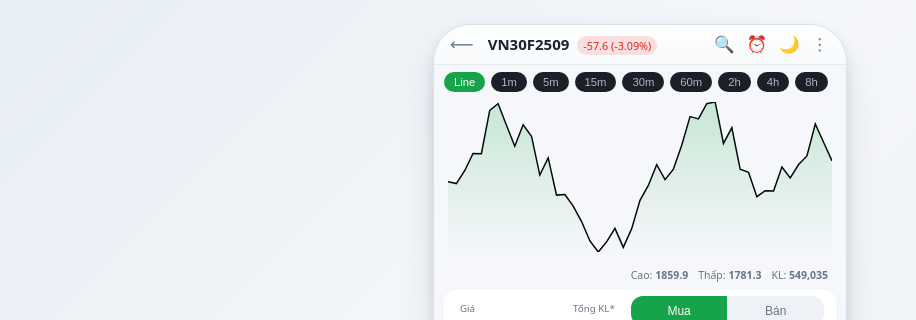
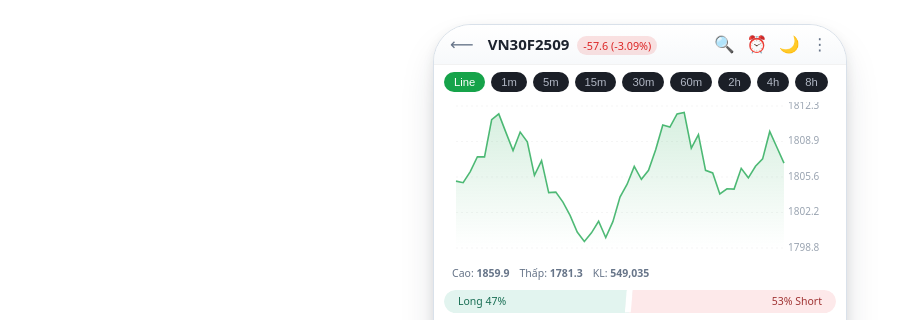
Before and after one commit to SSI-Digital/iboard-future-trading, a plain HTML site: page index.html in a window 1280 px wide. Shown: the top 320 px of the page, without its empty margins (0-916 px from the left). Drawn offline with Linux system fonts and the light colour scheme.

Commit message:
Long Short bar

```diff
--- a/index.html
+++ b/index.html
@@ -52,6 +52,14 @@
         </div>
       </div>
     </section>
+
+    <!-- Long/Short sentiment bar -->
+    <div class="long-short-wrapper" aria-label="Tỷ lệ Long / Short">
+      <div class="ls-bar" id="lsBar">
+        <div class="ls-seg long" id="longSeg"><span id="longPct">Long 50%</span></div>
+        <div class="ls-seg short" id="shortSeg"><span id="shortPct">50% Short</span></div>
+      </div>
+    </div>
 
     <section class="trade-section">
       <div class="book-and-form">
--- a/script.js
+++ b/script.js
@@ -13,7 +13,8 @@ const state = {
   contractMultiplier: 100000, // 1 điểm * 100,000 VNĐ
   initialMarginRatio: 0.13,  // 13% giả định
   volatilityRange: 2.5,      // Biên dao động tối đa mỗi tick (điểm)
-  tickMs: 650                // Chu kỳ cập nhật (ms)
+  tickMs: 650,               // Chu kỳ cập nhật (ms)
+  longRatio: 50              // Tỷ lệ Long ban đầu (mặc định 50%)
 };
 
 // Elements
@@ -33,6 +34,12 @@ const askList = document.getElementById('asks');
 const bidList = document.getElementById('bids');
 const midPriceEl = document.getElementById('midPrice');
 const levelTmpl = document.getElementById('levelTmpl');
+// Long/Short bar elements
+const longSeg = document.getElementById('longSeg');
+const shortSeg = document.getElementById('shortSeg');
+const longPctEl = document.getElementById('longPct');
+const shortPctEl = document.getElementById('shortPct');
+const lsBar = document.getElementById('lsBar');
 let chartCtx;
 let chartCanvas;
 
@@ -45,6 +52,7 @@ function init() {
   updateCalc();
   setupEvents();
   initChart();
+  // initLongShort bỏ – tỷ lệ sẽ cập nhật sau mỗi lần renderBook
   // vòng lặp mô phỏng giá nhanh hơn
   setInterval(tick, state.tickMs);
 }
@@ -103,10 +111,12 @@ function renderBook() {
   const mid = state.lastPrice;
   // midPrice được cập nhật trong updateTicker()
   const sizes = [];
+  let totalAsk = 0, totalBid = 0;
   for (let i=levels; i>0; i--) {
     const price = (mid + i * 0.1).toFixed(1);
     const size = Math.floor(Math.random()*150)+10; // 10 - 160
     sizes.push(size);
+    totalAsk += size;
     const li = levelTmpl.content.firstElementChild.cloneNode(true);
     li.querySelector('.price').textContent = price;
     li.querySelector('.size').textContent = formatNumber(size);
@@ -116,6 +126,7 @@ function renderBook() {
     const price = (mid - i * 0.1).toFixed(1);
     const size = Math.floor(Math.random()*150)+10;
     sizes.push(size);
+    totalBid += size;
     const li = levelTmpl.content.firstElementChild.cloneNode(true);
     li.querySelector('.price').textContent = price;
     li.querySelector('.size').textContent = formatNumber(size);
@@ -128,6 +139,25 @@ function renderBook() {
     const pct = (size / maxSize)*100;
     li.querySelector('.bar').style.width = pct + '%';
   });
+  applyLongShort(totalBid, totalAsk);
+}
+
+// Long / Short sentiment dựa theo tổng khối lượng bid / ask hiện tại
+function applyLongShort(totalBid, totalAsk){
+  if(!longSeg||!shortSeg) return;
+  const sum = totalBid + totalAsk;
+  if (sum === 0) return;
+  const rawLong = totalBid / sum * 100; // giả định bid thể hiện nhu cầu Long
+  // làm mượt (EMA đơn giản)
+  state.longRatio = state.longRatio * 0.6 + rawLong * 0.4;
+  const longRatio = Math.max(1, Math.min(99, state.longRatio));
+  const shortRatio = 100 - longRatio;
+  // đặt flex basis để không chồng lớp gradient trắng
+  longSeg.style.width = longRatio + '%';
+  shortSeg.style.width = shortRatio + '%';
+  if (lsBar) lsBar.style.setProperty('--longRatio', longRatio.toFixed(2));
+  longPctEl.textContent = 'Long ' + longRatio.toFixed(0) + '%';
+  shortPctEl.textContent = shortRatio.toFixed(0) + '% Short';
 }
 
 function setupEvents() {
@@ -256,15 +286,53 @@ function resizeChart(){
 }
 function updateChart() { chartData.push(state.lastPrice); if (chartData.length>80) chartData.shift(); drawChart(); }
 function drawChart() {
-  const ctx = chartCtx; if (!ctx) return; const w=chartCanvas.clientWidth, h=chartCanvas.clientHeight; // clear full pixel canvas
+  const ctx = chartCtx; if (!ctx) return; const fullW=chartCanvas.clientWidth, fullH=chartCanvas.clientHeight; // clear full pixel canvas
   ctx.save(); ctx.setTransform(1,0,0,1,0,0); ctx.clearRect(0,0,chartCanvas.width, chartCanvas.height); ctx.restore();
   if (!chartData.length) return;
-  const min = Math.min(...chartData), max=Math.max(...chartData);
-  ctx.lineWidth=1.5; ctx.strokeStyle='var(--green)'; ctx.beginPath();
-  chartData.forEach((p,i)=>{ const x = i/(chartData.length-1)*w; const y = h - (p-min)/(max-min||1)*h; i?ctx.lineTo(x,y):ctx.moveTo(x,y); });
+  // Determine min/max & padding
+  let min = Math.min(...chartData), max=Math.max(...chartData);
+  if (min===max) { min -= 1; max += 1; }
+  // Expand a little so line not touching top/bottom
+  const rangePad = (max - min) * 0.05;
+  min -= rangePad; max += rangePad;
+  // Move Y-axis scale to the right side (reserve space on the right instead of left)
+  const leftPad = 4; const rightPad = 44; const topPad=4; const bottomPad=4;
+  const plotW = fullW - leftPad - rightPad; const plotH = fullH - topPad - bottomPad;
+
+  // Grid & Y axis labels
+  const ticks = 5;
+  // Draw grid lines first, labels later (after line + fill) to avoid green tint overlay
+  const tickValues = [];
+  ctx.save();
+  ctx.setLineDash([2,3]); // dotted effect
+  ctx.lineWidth = 1;
+  ctx.strokeStyle='rgba(0,0,0,0.04)'; // ultra light
+  for (let i=0;i<ticks;i++) {
+    const tVal = min + (i/(ticks-1))*(max-min);
+    tickValues.push(tVal);
+    const y = topPad + plotH - (tVal - min)/(max-min)*plotH;
+    ctx.beginPath(); ctx.moveTo(leftPad,y); ctx.lineTo(fullW-rightPad,y); ctx.stroke();
+  }
+  ctx.restore(); // reset dash for price line
+  // Price line
+  ctx.lineWidth=1.6; ctx.strokeStyle='rgba(22,163,74,0.75)'; ctx.beginPath();
+  chartData.forEach((p,i)=>{ const x = leftPad + i/(chartData.length-1)*plotW; const y = topPad + plotH - (p-min)/(max-min)*plotH; i?ctx.lineTo(x,y):ctx.moveTo(x,y); });
   ctx.stroke();
-  const grd = ctx.createLinearGradient(0,0,0,h); grd.addColorStop(0,'#16a34a33'); grd.addColorStop(1,'#16a34a00');
-  ctx.lineTo(w,h); ctx.lineTo(0,h); ctx.closePath(); ctx.fillStyle=grd; ctx.fill();
+  // Fill
+  const grd = ctx.createLinearGradient(0,topPad,0,fullH-bottomPad); grd.addColorStop(0,'rgba(22,163,74,0.18)'); grd.addColorStop(1,'rgba(22,163,74,0)');
+  ctx.lineTo(leftPad+plotW, fullH-bottomPad); ctx.lineTo(leftPad, fullH-bottomPad); ctx.closePath(); ctx.fillStyle=grd; ctx.fill();
+
+  // Draw Y-axis labels last so they stay neutral (not tinted by gradient)
+  ctx.font = '10px system-ui, sans-serif';
+  ctx.textAlign='left';
+  ctx.textBaseline='middle';
+  // Resolve CSS custom property to a real color because canvas doesn't parse var()
+  const axisColor = getComputedStyle(document.body).getPropertyValue('--text-extra').trim() || '#9aa4b1';
+  ctx.fillStyle = axisColor;
+  tickValues.forEach(tVal=>{
+    const y = topPad + plotH - (tVal - min)/(max-min)*plotH;
+    ctx.fillText(tVal.toFixed(1), fullW - rightPad + 4, y);
+  });
 }
 
 // Utility: debounce
--- a/styles.css
+++ b/styles.css
@@ -1,6 +1,6 @@
 /* Mobile Futures Trading UI */
 * { box-sizing: border-box; -webkit-tap-highlight-color: transparent; }
-html,body { margin:0; padding:0; font-family: system-ui,-apple-system,Roboto,Helvetica,Arial,sans-serif; background:linear-gradient(135deg,#e7eef5,#f5f7fa 40%,#e9eef3); color:#1d232e; }
+html,body { margin:0; padding:0; font-family: system-ui,-apple-system,Roboto,Helvetica,Arial,sans-serif; background:#ffffff; color:#1d232e; }
 body { min-height:100vh; display:flex; justify-content:center; align-items:flex-start; padding:24px 20px; overflow:auto; }
 /* Light theme (default) */
 :root {
@@ -9,9 +9,9 @@ body { min-height:100vh; display:flex; justify-content:center; align-items:flex-
   --red:#dc2626;
   --red-glow:#dc262622;
   --yellow:#d97706;
-  --bg:#f5f7fa;
-  --bg-alt:#ffffff;
-  --bg-soft:#eef2f6;
+  --bg:#ffffff;        /* primary background now pure white */
+  --bg-alt:#ffffff;    /* secondary surfaces also white */
+  --bg-soft:#ffffff;   /* soft/background elements unified to white */
   --border:#d9e1ea;
   --border-strong:#c5cfd9;
   --text:#1d232e;
@@ -64,12 +64,27 @@ body.theme-dark {
 .tf { background:#1b1f27; color:#b1b7c4; border:none; padding:4px 10px; border-radius:20px; font-size:0.75rem; cursor:pointer; white-space:nowrap; }
 .tf.active { background:var(--green); color:#fff; }
 
-.chart-placeholder { position:relative; background:transparent; border:none; border-radius:var(--radius); padding:4px 4px 34px; min-height:150px; }
+.chart-placeholder { position:relative; background:transparent; border:none; border-radius:var(--radius); padding:4px 8px 32px; min-height:150px; }
 .chart-placeholder canvas { width:100%; height:150px; display:block; }
-.price-ticker { position:absolute; bottom:4px; left:8px; right:8px; display:flex; justify-content:space-between; font-size:0.7rem; color:var(--text-dim); }
+.price-ticker { position:absolute; bottom:4px; left:8px; right:8px; justify-content:space-between; font-size:0.7rem; color:var(--text-dim); }
 /* removed last-price (giá hiển thị trên chart) theo yêu cầu */
 .ticker-stats { display:flex; gap:10px; align-items:flex-end; }
 .ticker-stats span { white-space:nowrap; }
+
+/* Long / Short ratio bar */
+.long-short-wrapper { padding:6px 10px 0; }
+.ls-bar { position:relative; width:100%; display:flex; border-radius:26px; overflow:hidden; font-size:0.7rem; font-weight:500; user-select:none; --longRatio:50; }
+.ls-seg { position:relative; display:flex; align-items:center; white-space:nowrap; padding:6px 14px; line-height:1; transition:width .45s ease; z-index:1; }
+.ls-seg.long { background:rgba(22,167,120,0.12); color:#1a6f55; justify-content:flex-start; text-align:left; }
+.ls-seg.short { background:rgba(234,73,80,0.12); color:#a03434; justify-content:flex-end; text-align:right; }
+.ls-bar .long { border-top-left-radius:26px; border-bottom-left-radius:26px; }
+.ls-bar .short { border-top-right-radius:26px; border-bottom-right-radius:26px; }
+/* central white separator band (solid white, no tint bleed) */
+/* central white gap with two diagonal edges */
+/* narrower, steeper, reversed diagonals */
+/* central white gap: parallelogram with both diagonals same direction (down-left), steeper & narrower */
+.ls-bar::before { content:''; position:absolute; top:0; bottom:0; left:calc(var(--longRatio)*1% - 4px); width:8px; background:#ffffff; pointer-events:none; z-index:2; box-shadow:0 0 0 1px rgba(0,0,0,0.02),0 0 2px rgba(0,0,0,0.05); clip-path:polygon(25% 0,100% 0,75% 100%,0 100%); }
+.ls-seg span { position:relative; z-index:3; }
 
 .trade-section { flex:1; display:flex; flex-direction:column; padding:4px 10px 80px; gap:14px; }
 .book-and-form { display:flex; gap:0; background:var(--bg-alt); border-radius:var(--radius); padding:6px 6px 8px; }
```
